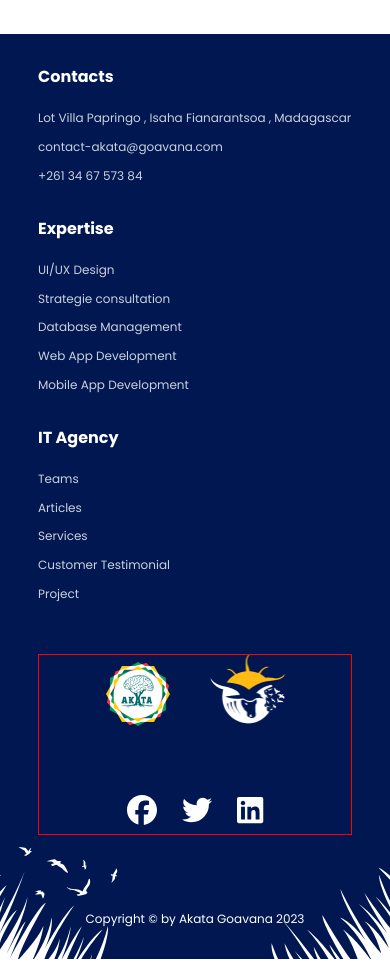
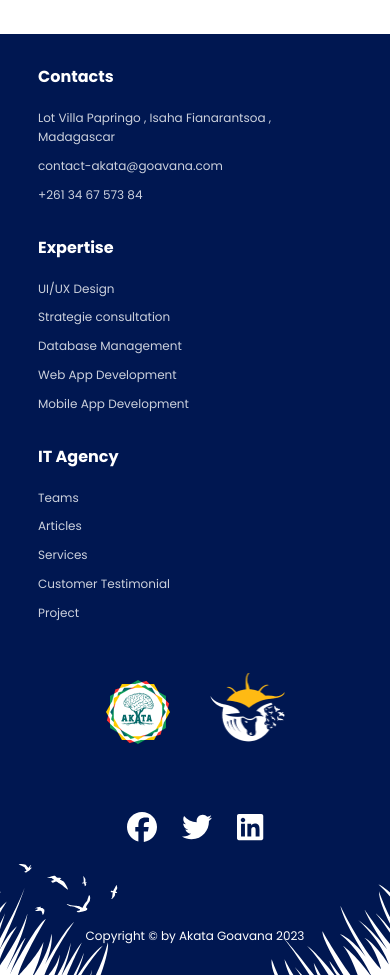
Before and after one commit to maxime-dot/website3, a Next.js app: page / in a window 390 px wide. Shown: the part 9900-10875 px from the top of the page. Built offline with nearby package versions, Linux system fonts and the light colour scheme.

Commit message:
refactor: remove unused font

```diff
--- a/src/app/components/footer/footer.scss
+++ b/src/app/components/footer/footer.scss
@@ -56,6 +56,7 @@
           color: var(--light);
           margin-top: 10px;
           opacity: 0.8;
+          max-width: 250px;
           &:nth-child(1) {
             margin-top: 20px;
           }
@@ -123,7 +124,6 @@
           justify-content: center;
           align-items: center;
           flex-direction: column;
-          border: 1px solid red;
           .logo {
             width: 100%;
             display: flex;
```
